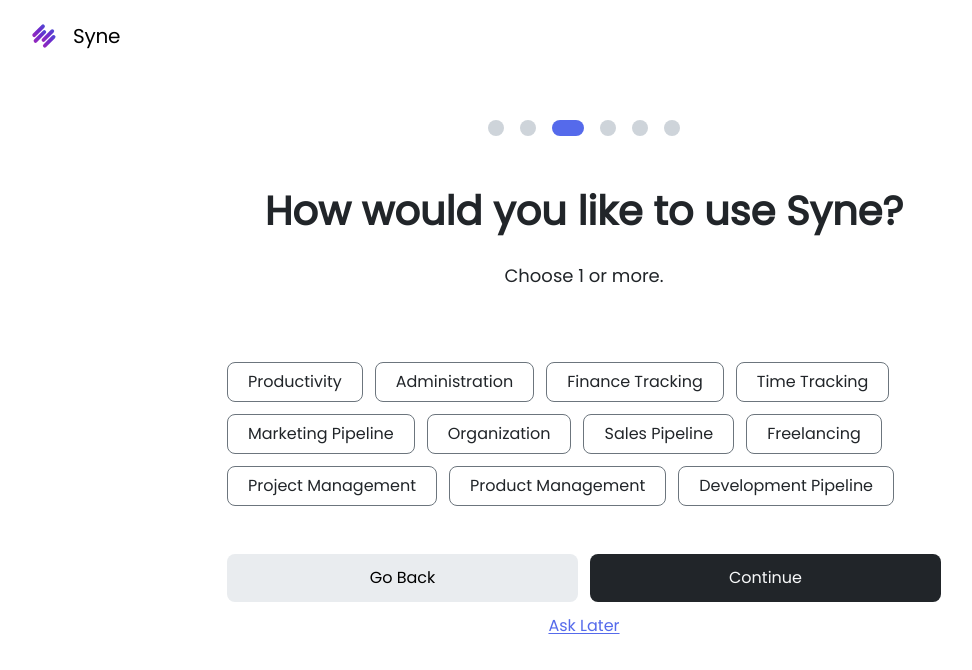
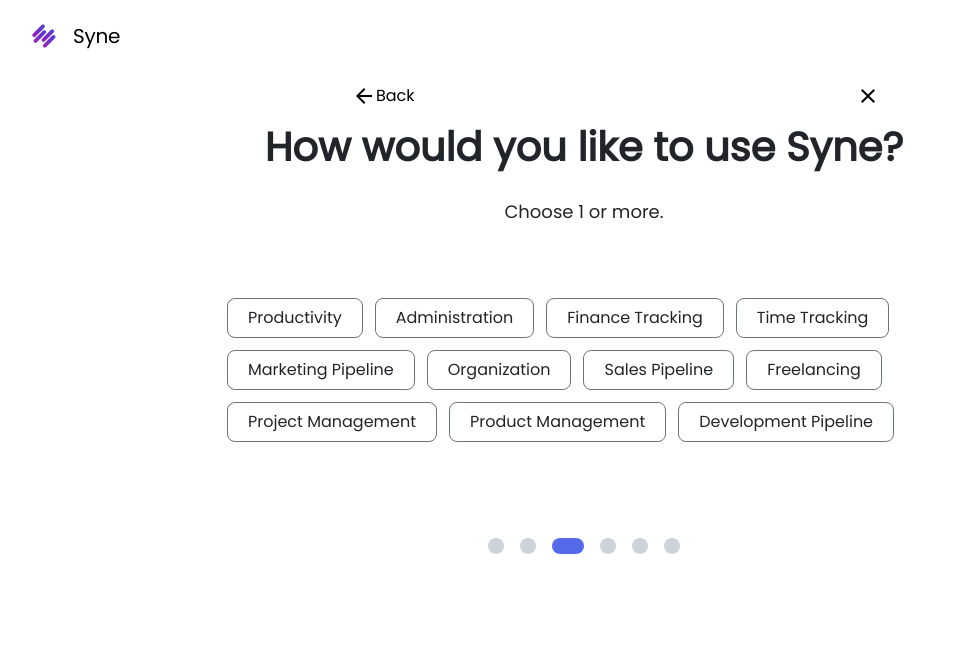
Before and after one commit to jeannyinthelamp/sycamore.ai, a React (Create React App) app: page /onboarding_2 in a window 1280 px wide. Shown: the top 670 px of the page, without its empty margins (56-1028 px from the left). Built offline with nearby package versions, Linux system fonts and the light colour scheme.

Commit message:
Modifying Onboarding_nav to contain exit and back buttons

```diff
--- a/src/Components/Onboarding/Onboarding_nav/Onboarding_nav.js
+++ b/src/Components/Onboarding/Onboarding_nav/Onboarding_nav.js
@@ -1,5 +1,9 @@
 import React from "react";
 import { Link, useLocation } from "react-router-dom";
+
+import back from "../../../Assets/Icons/Onboarding_Icons/back.svg"
+import exit from "../../../Assets/Icons/Onboarding_Icons/exit.svg"
+
 
 export default function Onboarding_Nav() {
   const currentLocation = useLocation();
@@ -57,11 +61,11 @@ export default function Onboarding_Nav() {
     }
   };
   return (
-    //* Navigation Button and form Submit Input
-    <div className='navigation-wrapper w-[100%] h-auto flex flex-row gap-[12px]'>
+    //* Back and Exit buttons
+    <div className='navigation-wrapper w-[50%] flex'>
       <Link
         //^  Fonts wont update
-        className='w-[50%] max-h-48px py-[12px] px-[24px] flex justify-center items-center bg-[#E9ECEF] rounded-lg font-Poppins text-black text-center text-[16px] font-medium leading-[24px]  outline-none border-none cursor-pointer'
+        className='max-h-48px py-[12px] px-[24px] flex justify-start items-center font-Poppins text-black text-center text-[16px] font-medium leading-[24px] outline-none border-none cursor-pointer ml-[10%]'
         to={traverseBack(currentLocation.pathname)}
         onClick={() => {
           //calculate new path
@@ -74,13 +78,22 @@ export default function Onboarding_Nav() {
           );
         }}
       >
-        Go Back
+        <img
+          className=''
+          src={back}
+          alt='back'
+        />
+        Back
       </Link>
-      <input
-        type='submit'
-        value='Continue'
-        className=' w-[50%] py-[12px] px-[24px] flex justify-center items-center bg-[#212529] rounded-lg font-Poppins text-[#F8F9FA] text-center text-[16px] font-medium leading-[24px] outline-none border-none cursor-pointer'
-      />
+      <button
+    className='max-h-48px py-[12px] px-[24px] flex justify-start items-center font-Poppins text-black text-center text-[16px] font-medium leading-[24px] outline-none border-none cursor-pointer ml-auto'>
+      <img
+          className=''
+          src={exit}
+          alt='exit'
+        />
+        </button>
+      {/* Account for Onboarding1 - where there is no back button */}
     </div>
   );
 }
--- a/src/Pages/Onboarding/Onboarding_2.js
+++ b/src/Pages/Onboarding/Onboarding_2.js
@@ -13,7 +13,7 @@ export default function Onboarding_2() {
       <Onboarding_header />
 
       {/* Change the active prop to page2, page3 etc to change the color of the corresponding bar */}
-      <Onboarding_progress_bar active='page3' />
+      <Onboarding_nav />
 
       <div className='title-and-button-wrapper max-w-[714px] h-auto flex flex-col justify-center items-center'>
         <div className='text-wrapper h-auto flex flex-col gap-[24px]'>
@@ -99,14 +99,8 @@ export default function Onboarding_2() {
             </label>
           </div>
           {/* Go Back and Continue Buttons */}
-          <Onboarding_nav />
         </form>
-        <Link
-          to=''
-          className='h-[24px] mt-[12px] font-Poppins font-medium text-[16px] leading-[24px] text-[#556AEB] text-center underline underline-offset-2 cursor-pointer'
-        >
-          Ask Later
-        </Link>
+        <Onboarding_progress_bar active='page3' />
       </div>
     </div>
   );
```
Also changed, not shown: src/Assets/Icons/Onboarding_Icons/back.svg (added).
